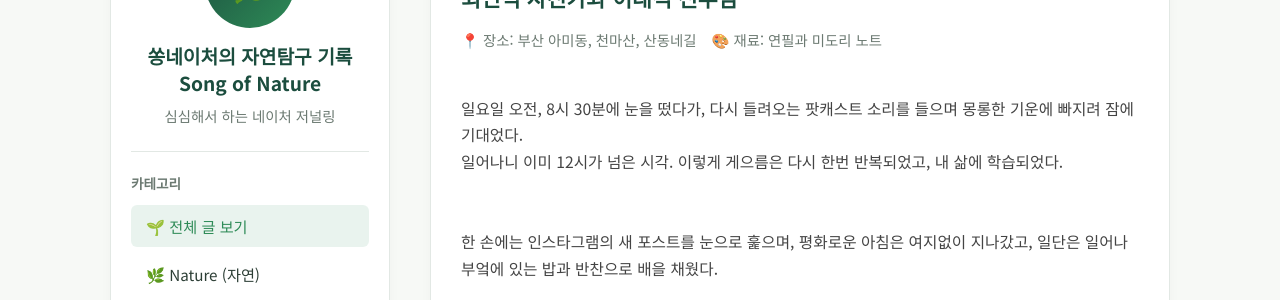
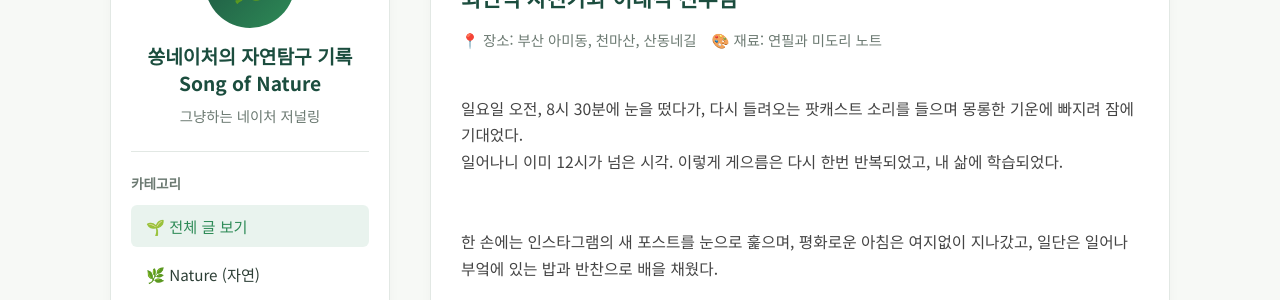
Before and after one commit to Songofnature/Nature-Journal, a Jekyll site: the page built from index.html, in a window 1280 px wide. Shown: the part 133-433 px from the top of the page. Built offline with Jekyll 4.4.1, drawn with Linux system fonts in a browser that asks for light colours.

Commit message:
Change description in _config.yml
Updated the description in the configuration file.

```diff
--- a/_config.yml
+++ b/_config.yml
@@ -1,4 +1,4 @@
 title: "쏭네이처의 자연탐구 기록 <br> Song of Nature"
-description: "심심해서 하는 네이처 저널링"
+description: "그냥하는 네이처 저널링"
 timezone: Asia/Seoul
 markdown: kramdown
```
